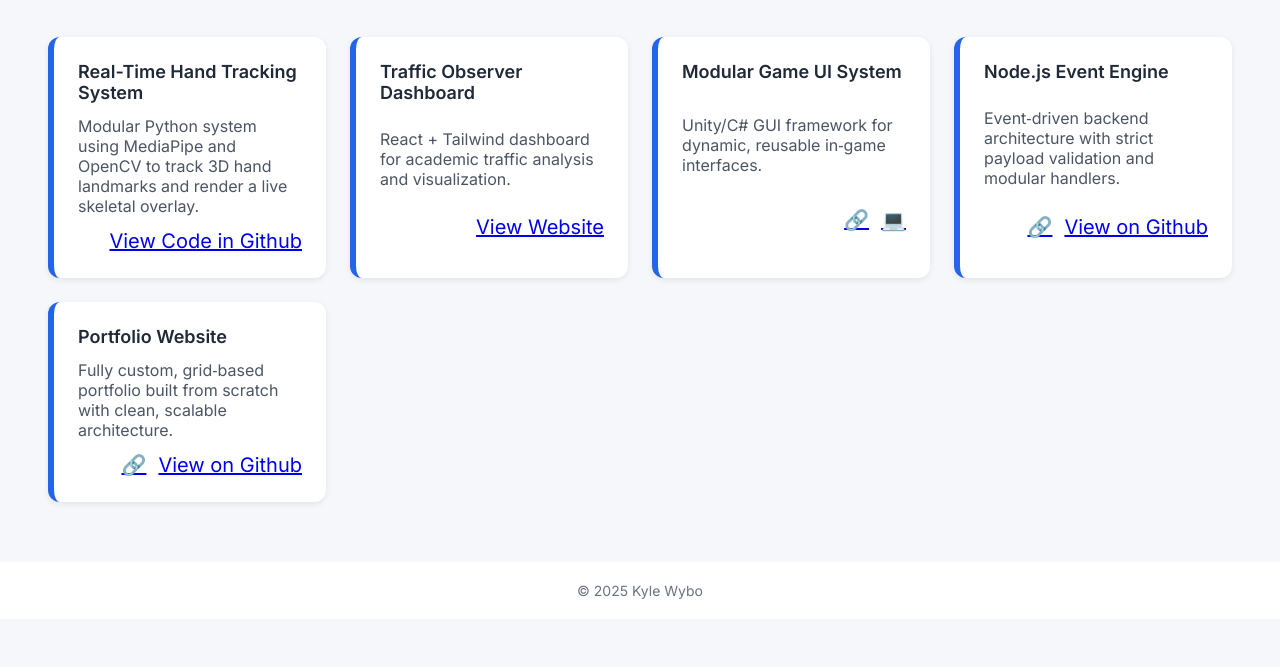
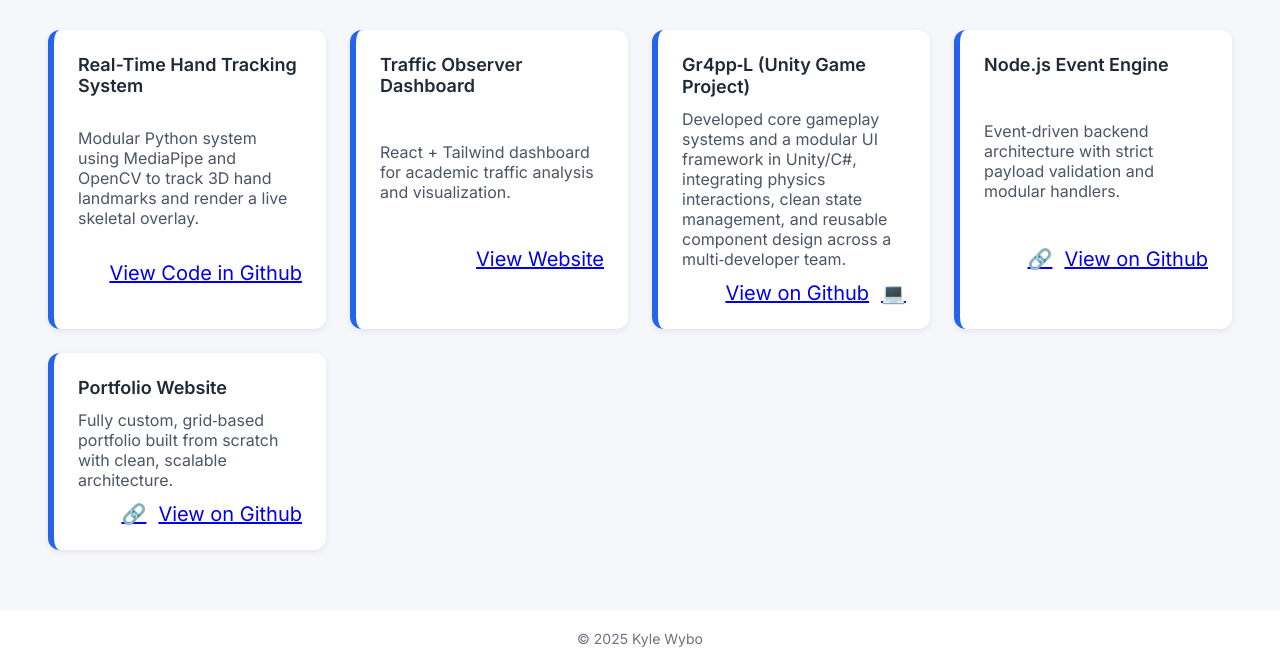
Before and after one commit to KJWybo018/kylewybo.dev, a plain HTML site: page project/projects.html in a window 1280 px wide. Shown: the part 181-848 px from the top of the page. Before the commit the page ends 800 px from the top, so only its background shows below. Drawn offline with Linux system fonts and the light colour scheme.

Commit message:
Update projects.html

```diff
--- a/project/projects.html
+++ b/project/projects.html
@@ -47,10 +47,10 @@
         </article>
 
         <article class="project-card">
-          <h3>Modular Game UI System</h3>
-          <p>Unity/C# GUI framework for dynamic, reusable in‑game interfaces.</p>
+          <h3>Gr4pp‑L (Unity Game Project)</h3>
+          <p>Developed core gameplay systems and a modular UI framework in Unity/C#, integrating physics interactions, clean state management, and reusable component design across a multi‑developer team.</p>
           <div class="card-actions">
-            <a href="#">🔗</a>
+            <a href="https://github.com/HuskyGameDev/2022s-team11">View on Github</a>
             <a href="#">💻</a>
           </div>
         </article>
```
